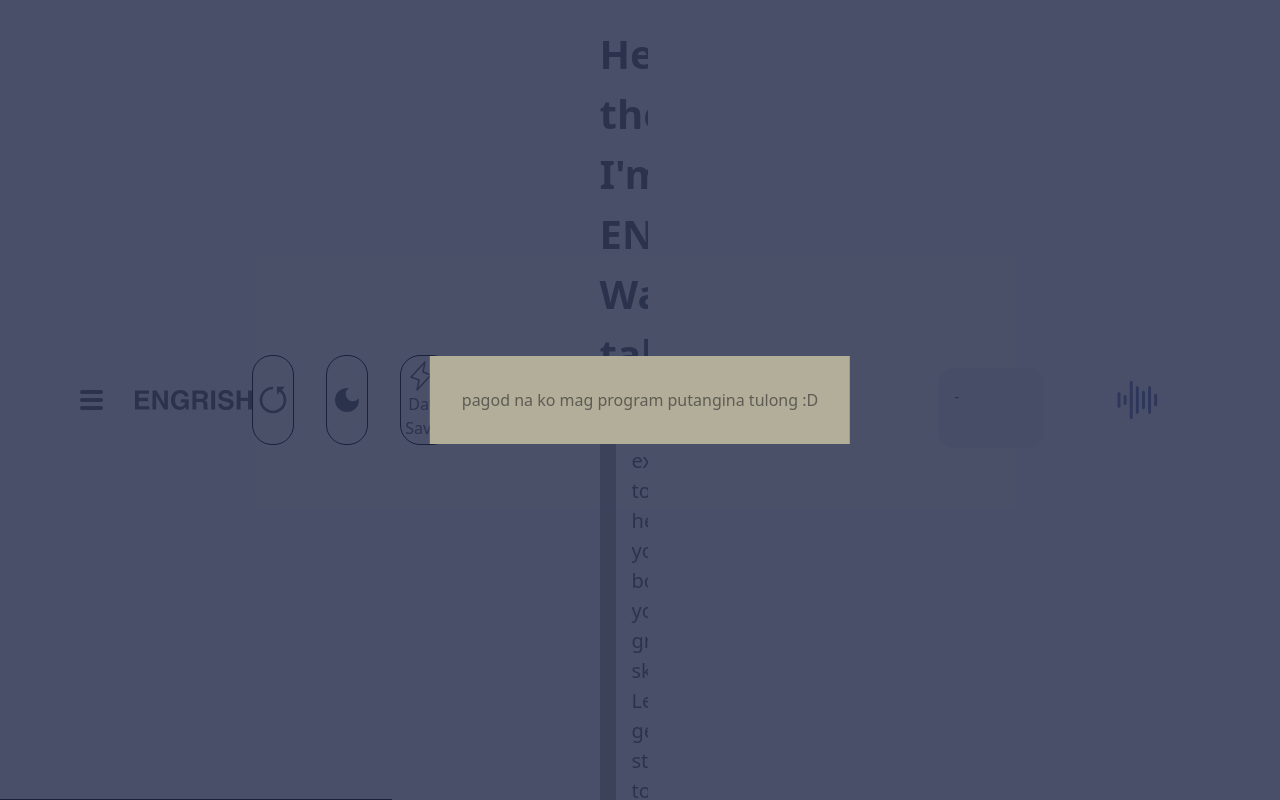
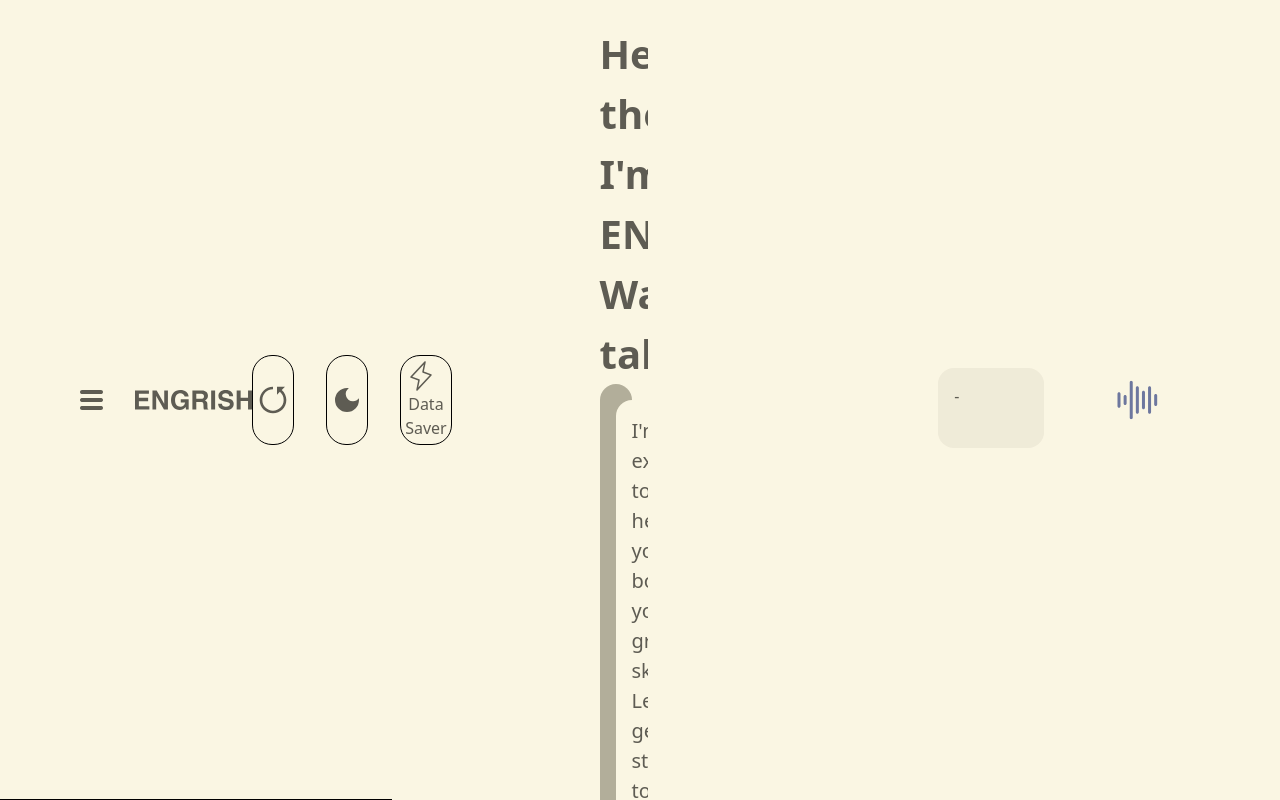
Before and after one commit to bonaktan/Engrish, a Next.js app: page / in a window 1280 px wide. Shown: the top 800 px of the page. Built offline with nearby package versions, Linux system fonts and the light colour scheme; no server answers.

Commit message:
temporarily disable settingview hahahg

```diff
--- a/src/app/page.jsx
+++ b/src/app/page.jsx
@@ -24,7 +24,7 @@ export default function Home() {
                     <UserControls connected={connected} />
                 </div>
             </div>
-            <SettingsView open={sidebarOpened}/>
+            {/* <SettingsView open={sidebarOpened}/>  temporary deactivation*/}
         </>
     );
 }
```
